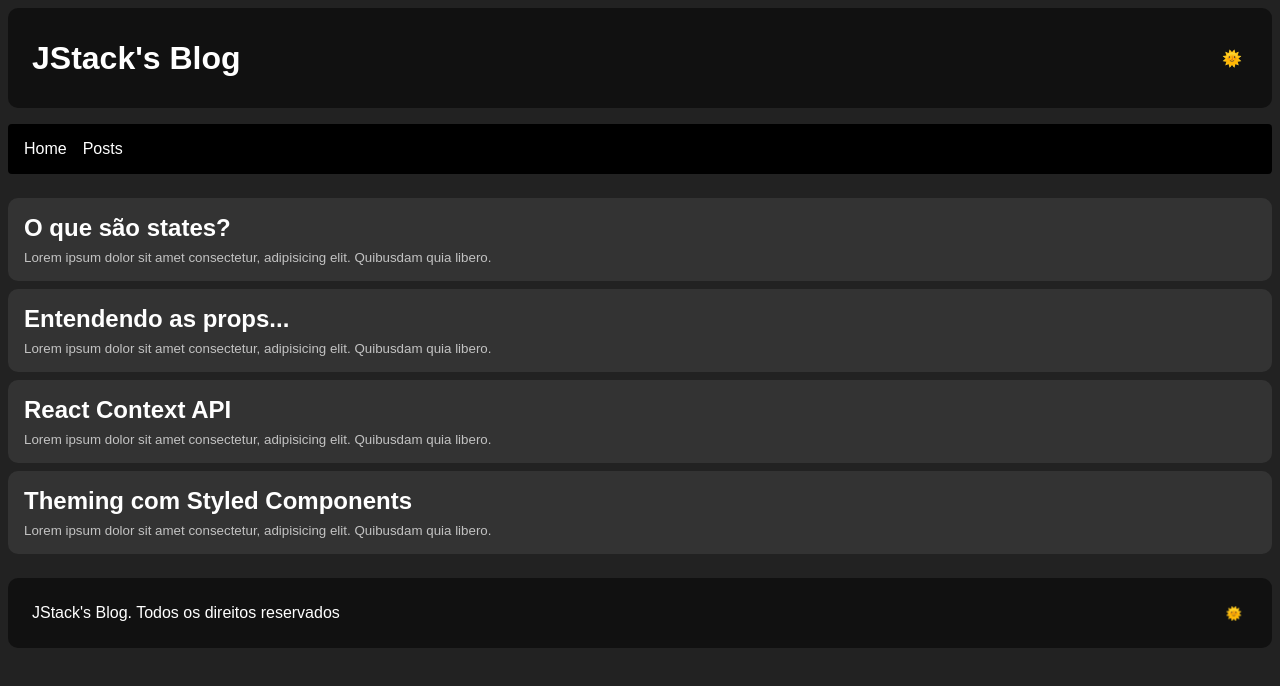
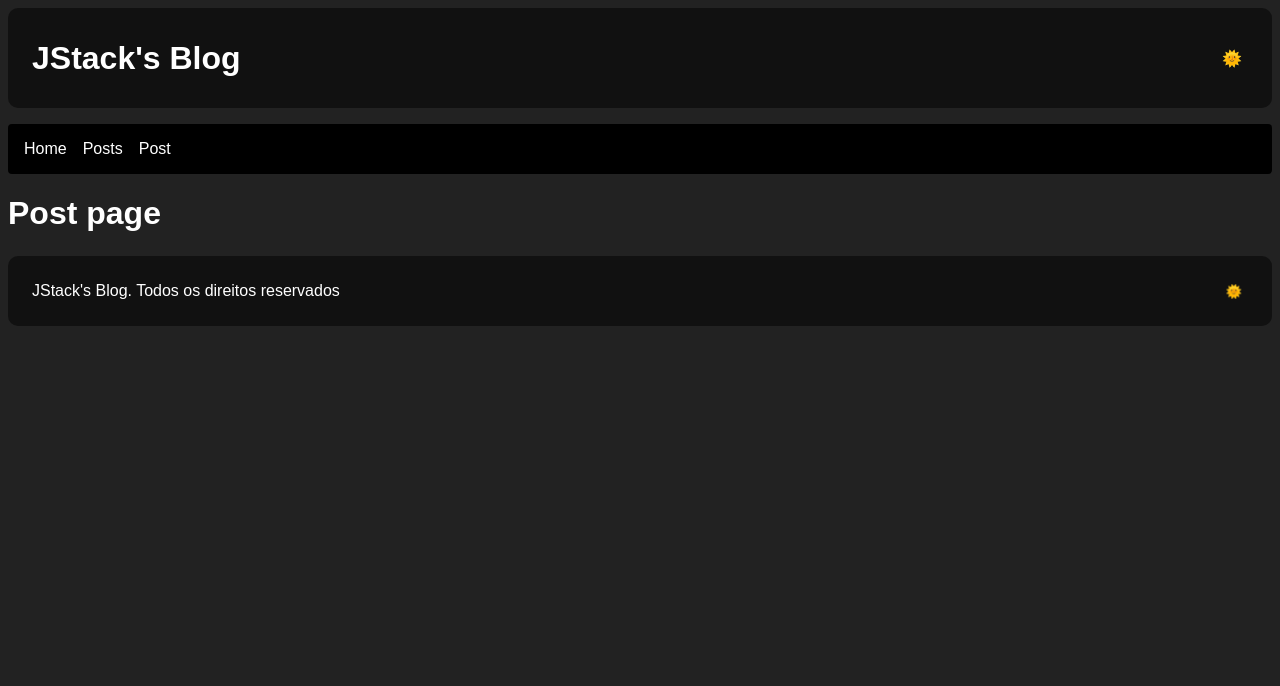
Before and after one commit to Atanazio01/react-fundamentos, a React app: page /posts/1 in a window 1280 px wide. Shown: the top 686 px of the page. Built offline with nearby package versions, Linux system fonts and the light colour scheme.

Commit message:
Receiving query params and parameters in routes

```diff
--- a/src/Routes.js
+++ b/src/Routes.js
@@ -4,12 +4,14 @@
 import Home from './pages/Home';
 import Posts from './pages/Posts';
 import NotFound from './pages/NotFound';
+import Post from './pages/Post';
 
 export default function Routes() {
   return (
     <Switch>
       <Route exact path="/" component={Home} />
-      <Route path="/posts" component={Posts} />
+      <Route exact path="/posts" component={Posts} />
+      <Route path="/posts/:id" component={Post} />
       <Route component={NotFound} />
     </Switch>
   );
--- a/src/components/Layout/index.js
+++ b/src/components/Layout/index.js
@@ -14,6 +14,7 @@
       <Nav>
         <Link to="/">Home</Link>
         <Link to="/posts">Posts</Link>
+        <Link to="/posts/12313156">Post</Link>
       </Nav>
       <Routes />
       <Footer />
--- /dev/null
+++ b/src/pages/Post/index.js
@@ -0,0 +1,10 @@
+import React, { useMemo } from 'react';
+import { useParams, useLocation } from 'react-router-dom';
+
+export default function Post() {
+  const params = useParams(); // Pegar parâmetros da URL
+  const { search } = useLocation(); // Pegar queryParams da URL
+  const queryParams = useMemo(() => new URLSearchParams(search), [search]);
+
+  return <h1>Post page</h1>;
+}
--- a/webpack.config.js
+++ b/webpack.config.js
@@ -8,6 +8,7 @@
   output: {
     path: path.resolve(__dirname, 'build'),
     filename: 'bundle[hash].js',
+    publicPath: '/',
   },
   plugins: [
     new HtmlWebpackPlugin({
```
